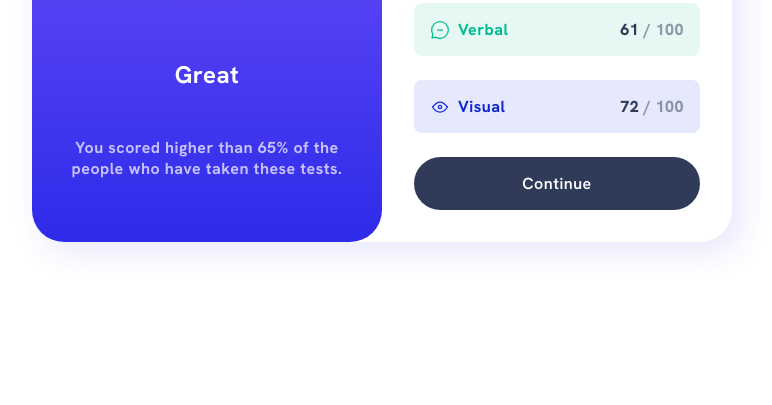
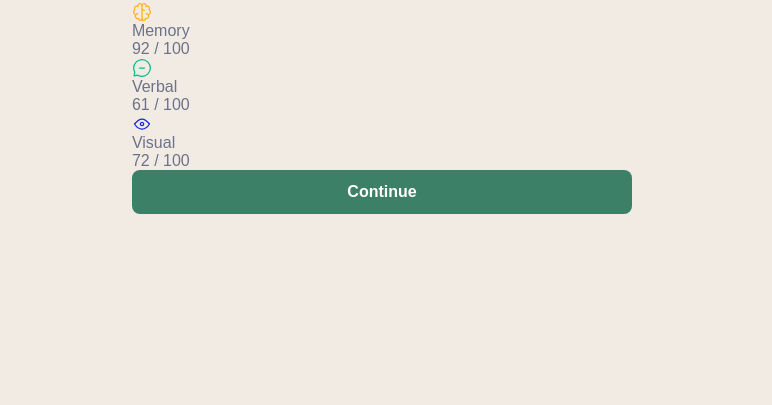
Before and after one commit to zapfish1/results-summary-main, a plain HTML site: page index.html in a window 1280 px wide. Shown: the part 395-800 px from the top of the page, without its empty margins (258-1030 px from the left). Drawn offline with Linux system fonts and the light colour scheme.

Commit message:
Update style.css

```diff
--- a/style.css
+++ b/style.css
@@ -100,14 +100,21 @@ button {
   text-align: center;
 }
 
-/* font */
-
-@font-face {
-  font-family: hanken;
-  src: url(assets/fonts/HankenGrotesk-VariableFont_wght.ttf);
+body {
+  min-height: 100vh;
 }
 
-/* centering div */
+img,
+picture {
+  max-width: 100%;
+  display: block;
+}
+
+*,
+*::before,
+*::after {
+  box-sizing: border-box;
+}
 
 body {
   display: grid;
@@ -115,153 +122,106 @@ body {
 }
 
 html {
-  font-family: hanken;
-  align-items: center;
-  font-weight: 700;
-  letter-spacing: 0.03rem;
+  font-family: "Montserrat", sans-serif;
+  background-color: hsl(30, 38%, 92%);
+  color: hsl(228, 12%, 48%);
+  font-weight: 500;
 }
 
-.result {
-  text-align: center;
-  border-bottom-left-radius: 2rem;
-  border-bottom-right-radius: 2rem;
+.container {
+  background-color: hsl(0, 0%, 100%);
+  display: grid;
+  gap: 1.5rem;
   padding: 2rem;
+  border-radius: 1rem;
+
+  width: 384px;
+}
+
+.information {
   display: grid;
   gap: 1rem;
-  justify-content: center;
-  justify-items: center;
-  background: linear-gradient(hsl(252, 100%, 67%), hsl(241, 81%, 54%));
-  color: hsl(0, 0%, 100%, 70%);
 }
 
-.result p span {
-  color: white;
-  font-size: 4rem;
+h1 {
+  font-family: "Fraunces", serif;
+  font-size: 2rem;
+  font-weight: 700;
+  color: hsl(212, 21%, 14%);
 }
 
-.result span {
-  color: white;
-  font-size: 1.5rem;
+.price {
+  display: flex;
+  align-items: center;
+  gap: 1rem;
 }
 
-.result p:first-of-type {
-  width: 5rem;
-  height: 5rem;
-  background: linear-gradient(hsla(256, 72%, 46%, 1), hsla(241, 72%, 46%, 0));
-  padding: 2rem;
-  border-radius: 100%;
-  gap: 0.5rem;
+.new-price {
+  color: hsl(158, 36%, 37%);
+  font-family: "Fraunces", serif;
+  font-size: 2rem;
+  font-weight: 700;
+}
+
+.old-price {
+  text-decoration: line-through;
+  font-size: small;
+}
+
+.tag {
+  text-transform: uppercase;
+  letter-spacing: 0.2rem;
+  font-size: 0.8rem;
+}
+
+button {
+  background-color: hsl(158, 36%, 37%);
+  color: hsl(0, 0%, 100%);
+  padding: 0.8rem;
+  width: 100%;
+  font-weight: 600;
+  border-radius: 0.5rem;
+
   display: flex;
   align-items: center;
   justify-content: center;
 }
 
-.summary {
-  padding: 2rem;
-  display: grid;
-  gap: 1.5rem;
-}
-
-.summary h1 {
-  font-size: larger;
-}
-
-.summary .reaction {
-  display: flex;
-  justify-content: space-between;
-  align-items: center;
-  padding: 1rem;
-  border-radius: 0.5rem;
-  color: hsl(0, 100%, 67%);
-  background-color: hsl(0, 100%, 67%, 10%);
-}
-
-.summary .memory {
-  display: flex;
-  justify-content: space-between;
-  align-items: center;
-  padding: 1rem;
-  border-radius: 0.5rem;
-  color: hsl(39, 100%, 56%);
-  background-color: hsl(39, 100%, 56%, 10%);
-}
-.summary .verbal {
-  display: flex;
-  justify-content: space-between;
-  align-items: center;
-  padding: 1rem;
-  border-radius: 0.5rem;
-  color: hsl(166, 100%, 37%);
-  background-color: hsl(166, 100%, 37%, 10%);
-}
-
-.summary .visual {
-  display: flex;
-  justify-content: space-between;
-  align-items: center;
-  padding: 1rem;
-  border-radius: 0.5rem;
-  color: hsl(234, 85%, 45%);
-  background-color: hsl(234, 85%, 45%, 10%);
-}
-
-.summary button {
-  border-radius: 3rem;
-  font-weight: 600;
-  padding: 1rem;
-  color: white;
-  background-color: hsl(224, 30%, 27%);
-  letter-spacing: 0.03rem;
-}
-
-.summary button:hover {
-  /* background: linear-gradient(hsl(252, 100%, 67%), hsl(241, 81%, 54%)); */
-  background-color: hsl(241, 81%, 54%);
+button:hover {
+  background-color: hsl(212, 21%, 14%);
   transition: all 0.3s ease-in-out;
 }
 
-.summary button:active {
-  /* background: linear-gradient(hsl(252, 100%, 67%), hsl(241, 81%, 54%)); */
-  background-color: hsl(241, 81%, 54%);
+button:focus {
+  background-color: hsl(212, 21%, 14%);
   transition: all 0.3s ease-in-out;
 }
 
-.summary button:focus {
-  /* background: linear-gradient(hsl(252, 100%, 67%), hsl(241, 81%, 54%)); */
-  background-color: hsl(241, 81%, 54%);
-  transition: all 0.3s ease-in-out;
-}
-
-.summary p:last-of-type {
-  color: hsl(224, 30%, 27%, 50%);
-  font-weight: 800;
-}
-
-.summary span {
-  color: hsl(224, 30%, 27%);
-}
-
-.summary p.category {
-  display: flex;
-  align-items: center;
-}
-
-.summary p.category img {
+button img {
   margin-right: 0.5rem;
 }
 
+.perfume img {
+  border-radius: 0.5rem;
+}
+
+.description {
+    line-height: 1.6rem;
+}
+
 @media screen and (min-width: 650px) {
-  article {
+  .container {
     width: 700px;
     display: grid;
     grid-template-columns: 1fr 1fr;
-    border-radius: 2rem;
-    box-shadow: hsl(241, 81%, 54%, 10%) 10px 10px 30px 2px;
+    gap: 2rem;
+    padding: 2rem;
   }
   body {
     min-height: 100vh;
   }
-  .result {
-    border-radius: inherit;
+  h1 {
+    font-size: 2.5rem;
+    line-height: 3rem;
   }
 }
```
